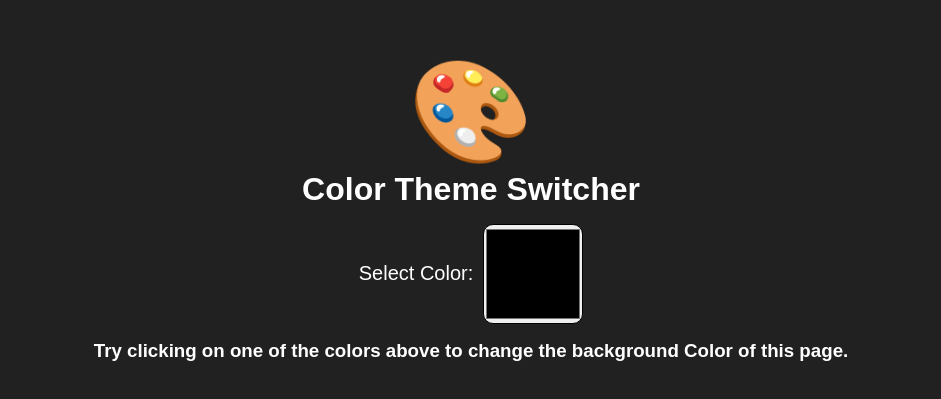
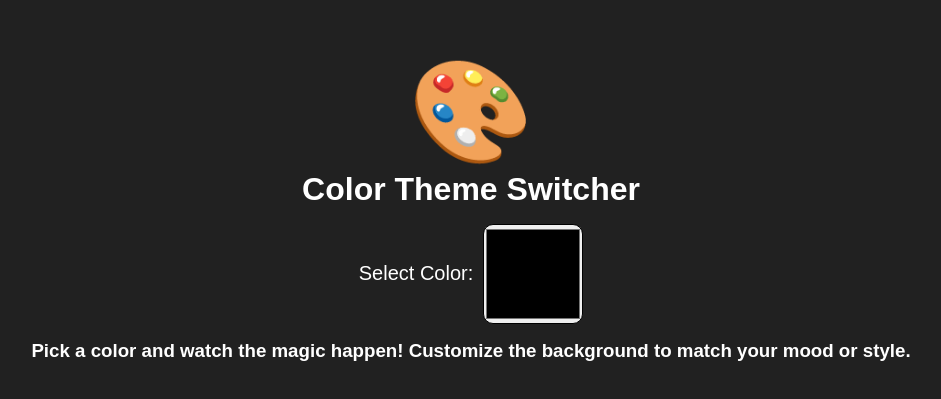
Before and after one commit to KumarChandan23/Theme-Changer, a plain HTML site: page index.html in a window 1280 px wide. Shown: the part 193-592 px from the top of the page, without its empty margins (169-1110 px from the left). Drawn offline with Linux system fonts and the light colour scheme.

Commit message:
change h3 text

```diff
--- a/index.html
+++ b/index.html
@@ -21,9 +21,10 @@
             <input type="color" id="colorContainer">
         </div>
         <h3 class="textContent">
-            Try clicking on one of the colors above
-            <span>to change the background Color of this page.</span>
+            Pick a color and watch the magic happen!
+            <span>Customize the background to match your mood or style.</span>
         </h3>
+
     </div>
 
     <script src="./script.js"></script>
```
